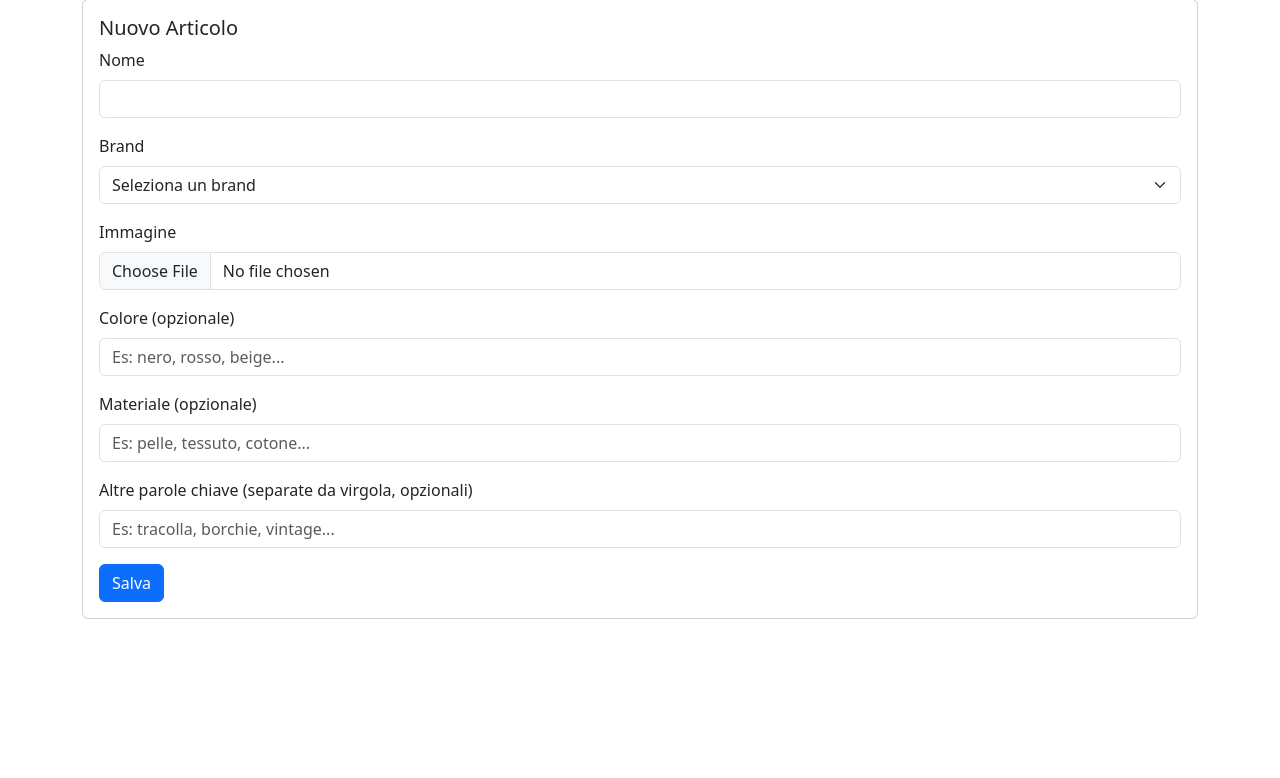
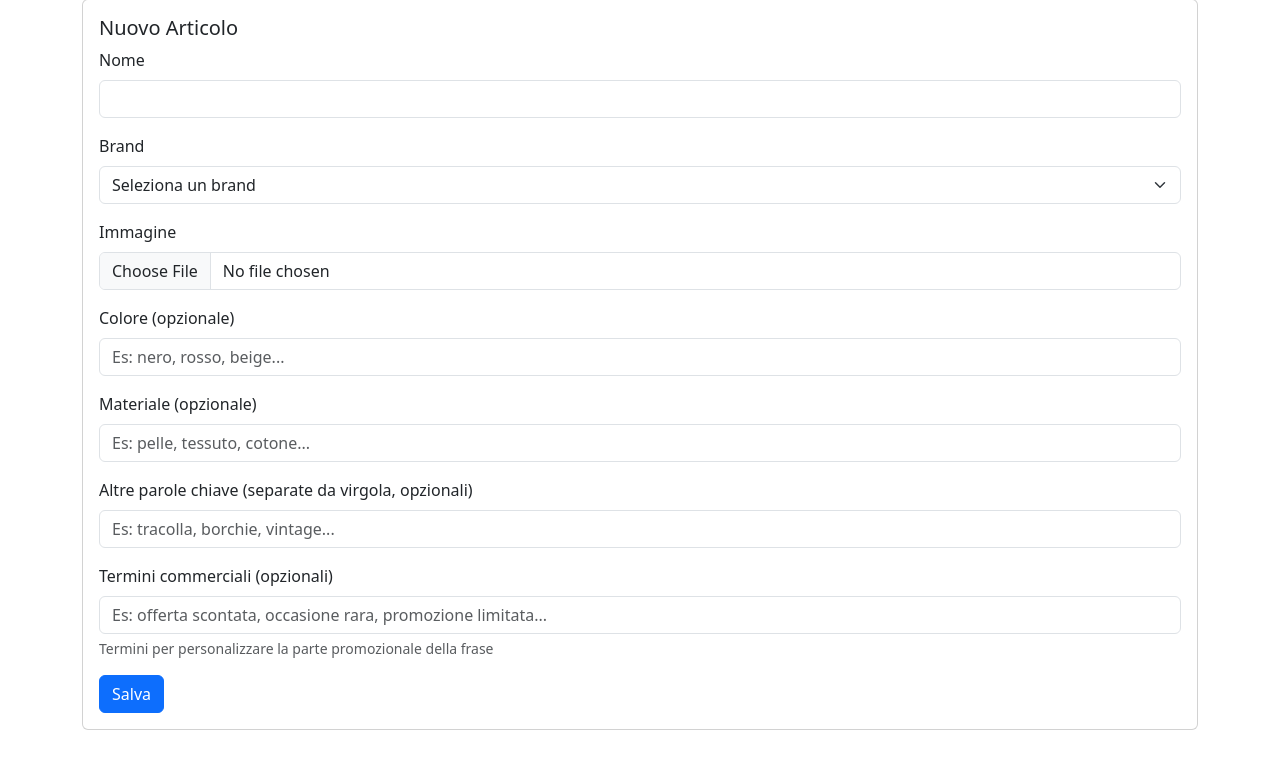
Before and after one commit to FlavioLombardi95/dist_gestionale, a Flask app: page / in a window 1280 px wide. Shown: the part 97-875 px from the top of the page. Before the commit the page ends 716 px from the top, so only its background shows below. Run offline with Flask 3, Linux system fonts and the light colour scheme; data that the repository does not hold is empty.

Commit message:
Fix completo utilizzo colore/materiale/keywords e aggiunta termini commerciali - Aggiornato modello database con campi colore, materiale, termini_commerciali - Corretto invio dati form frontend per tutti i campi - Algoritmo ora utilizza correttamente colore e materiale separati - Aggiunta sezione termini commerciali personalizzabili - Frasi promozionali dinamiche basate su termini inseriti

```diff
--- a/app.py
+++ b/app.py
@@ -18,10 +18,11 @@ class Articolo(db.Model):
     nome = db.Column(db.String(100), nullable=False)
     brand = db.Column(db.String(100), nullable=False)
     immagine = db.Column(db.String(200))
+    colore = db.Column(db.String(50))
+    materiale = db.Column(db.String(100))
     keywords = db.Column(db.Text)
+    termini_commerciali = db.Column(db.Text)
     created_at = db.Column(db.DateTime, default=datetime.utcnow)
-    colore = db.Column(db.String(50))
-    materiale = db.Column(db.String(50))
 
     def to_dict(self):
         return {
@@ -29,9 +30,10 @@ class Articolo(db.Model):
             'nome': self.nome,
             'brand': self.brand,
             'immagine': self.immagine,
-            'colore': self.colore,
-            'materiale': self.materiale,
-            'keywords': self.keywords.split(',') if self.keywords else []
+            'colore': self.colore or '',
+            'materiale': self.materiale or '',
+            'keywords': self.keywords.split(',') if self.keywords else [],
+            'termini_commerciali': self.termini_commerciali.split(',') if self.termini_commerciali else []
         }
 
 with app.app_context():
@@ -62,9 +64,10 @@ def create_articolo():
         nome=data['nome'],
         brand=data['brand'],
         immagine=filename,
-        colore=data.get('colore', ''),
-        materiale=data.get('materiale', ''),
-        keywords=data['keywords']
+        colore=data.get('colore', '').strip(),
+        materiale=data.get('materiale', '').strip(),
+        keywords=data.get('keywords', '').strip(),
+        termini_commerciali=data.get('termini_commerciali', '').strip()
     )
 
     db.session.add(articolo)
@@ -79,9 +82,10 @@ def update_articolo(id):
 
     articolo.nome = data['nome']
     articolo.brand = data['brand']
-    articolo.colore = data.get('colore', '')
-    articolo.materiale = data.get('materiale', '')
-    articolo.keywords = data['keywords']
+    articolo.colore = data.get('colore', '').strip()
+    articolo.materiale = data.get('materiale', '').strip()
+    articolo.keywords = data.get('keywords', '').strip()
+    articolo.termini_commerciali = data.get('termini_commerciali', '').strip()
 
     file = request.files.get('immagine')
     if file:
@@ -175,13 +179,13 @@ def riconosci_tipo_articolo(nome):
     else:
         return 'generico'
 
-def crea_descrizione_semantica(tipo_articolo, keywords_classificate, brand):
-    """Crea una descrizione semantica basata sul tipo di articolo e keywords"""
+def crea_descrizione_semantica(tipo_articolo, colore, materiale, keywords_classificate, brand):
+    """Crea una descrizione semantica basata sul tipo di articolo e attributi"""
 
     # Template semantici per ogni tipo di articolo
     templates = {
         'borsa': {
-            'base': "Una borsa che",
+            'base': "Una borsa",
             'con_materiale': "realizzata in {materiale}",
             'con_colore': "nella raffinata tonalità {colore}",
             'con_stile': "dallo stile {stile}",
@@ -245,16 +249,14 @@ def crea_descrizione_semantica(tipo_articolo, keywords_classificate, brand):
     parti_frase = [template['base']]
 
     # Aggiungi materiale se presente
-    if keywords_classificate['materiali']:
-        materiale = random.choice(keywords_classificate['materiali'])
+    if materiale:
         parti_frase.append(template['con_materiale'].format(materiale=materiale))
 
     # Aggiungi colore se presente
-    if keywords_classificate['colori']:
-        colore = random.choice(keywords_classificate['colori'])
+    if colore:
         parti_frase.append(template['con_colore'].format(colore=colore))
 
-    # Aggiungi stile se presente
+    # Aggiungi stile se presente nelle keywords
     if keywords_classificate['stili']:
         stile = random.choice(keywords_classificate['stili'])
         parti_frase.append(template['con_stile'].format(stile=stile))
@@ -293,15 +295,45 @@ def crea_descrizione_semantica(tipo_articolo, keywords_classificate, brand):
 
     return descrizione.capitalize()
 
-def genera_frase_intelligente(brand, nome, keywords_classificate, frase_precedente=None):
+def genera_frase_commerciale(termini_commerciali):
+    """Genera una frase promozionale usando i termini commerciali"""
+
+    # Frasi promozionali base
+    frasi_base = [
+        "Approfitta ora della nostra {termine} esclusiva: un'occasione irripetibile per aggiungere questo pezzo unico alla tua collezione!",
+        "Ti invitiamo a cogliere questa {termine} speciale con uno sconto eccezionale, disponibile solo per un periodo limitato!",
+        "Non perdere questa {termine} unica: abbiamo preparato per te una proposta che non potrai rifiutare!",
+        "Questa è l'occasione perfetta per rendere tuo questo articolo esclusivo, grazie alla nostra {termine} vantaggiosa!"
+    ]
+
+    # Termini commerciali predefiniti
+    termini_default = [
+        'offerta', 'promozione', 'occasione', 'opportunità', 'proposta'
+    ]
+
+    # Usa i termini dell'articolo se presenti, altrimenti quelli predefiniti
+    if termini_commerciali:
+        termini_disponibili = [t.strip() for t in termini_commerciali if t.strip()]
+        if termini_disponibili:
+            termine = random.choice(termini_disponibili)
+        else:
+            termine = random.choice(termini_default)
+    else:
+        termine = random.choice(termini_default)
+
+    frase_base = random.choice(frasi_base)
+    return frase_base.format(termine=termine)
+
+def genera_frase_intelligente(brand, nome, colore, materiale, keywords_classificate, termini_commerciali, frase_precedente=None):
     """Genera una frase intelligente con interpretazione semantica"""
 
     # Riconosci il tipo di articolo
     tipo_articolo = riconosci_tipo_articolo(nome)
 
-    # Se non ci sono keywords, usa frasi specifiche per brand
-    tutte_keywords = sum(keywords_classificate.values(), [])
-    if not tutte_keywords:
+    # Se non ci sono informazioni utili, usa frasi specifiche per brand
+    ha_info = colore or materiale or any(keywords_classificate.values())
+
+    if not ha_info:
         frasi_brand = [
             f"Un pezzo iconico firmato {brand} che rappresenta l'eccellenza del design italiano.",
             f"La qualità superiore di {brand} si esprime in questo articolo dal fascino intramontabile.",
@@ -311,30 +343,17 @@ def genera_frase_intelligente(brand, nome, keywords_classificate, frase_preceden
         ]
         frase_descrittiva = random.choice(frasi_brand)
     else:
-        # Crea descrizione semantica
-        frase_descrittiva = crea_descrizione_semantica(tipo_articolo, keywords_classificate, brand)
+        # Crea descrizione semantica usando tutti i dati disponibili
+        frase_descrittiva = crea_descrizione_semantica(tipo_articolo, colore, materiale, keywords_classificate, brand)
 
-    # Frase promozionale variabile
-    frasi_promozionali = [
-        "Approfitta ora della nostra offerta esclusiva: un'occasione irripetibile per aggiungere questo pezzo unico alla tua collezione!",
-        "Ti invitiamo a cogliere questa opportunità speciale con uno sconto eccezionale, disponibile solo per un periodo limitato!",
-        "Non perdere questa occasione unica: abbiamo preparato per te un'offerta speciale che non potrai rifiutare!",
-        "Questa è l'occasione perfetta per rendere tuo questo articolo esclusivo, grazie alla nostra proposta vantaggiosa!"
-    ]
-
-    frase_promozionale = random.choice(frasi_promozionali)
+    # Genera frase promozionale con termini commerciali
+    frase_promozionale = genera_frase_commerciale(termini_commerciali)
 
     # Combina le frasi
     frase_completa = f"{frase_descrittiva} {frase_promozionale}"
 
     # Evita ripetizioni del brand
     frase_finale = evita_ripetizioni_brand(frase_completa, brand, nome)
-
-    # Se è identica alla precedente, prova una variante
-    if frase_finale == frase_precedente and len(frasi_promozionali) > 1:
-        frase_promozionale_alt = random.choice([f for f in frasi_promozionali if f != frase_promozionale])
-        frase_finale = f"{frase_descrittiva} {frase_promozionale_alt}"
-        frase_finale = evita_ripetizioni_brand(frase_finale, brand, nome)
 
     return frase_finale
 
@@ -358,13 +377,25 @@ def evita_ripetizioni_brand(testo, brand, nome):
 @app.route('/api/genera-frase/<int:id>', methods=['GET'])
 def genera_frase(id):
     articolo = Articolo.query.get_or_404(id)
+
+    # Estrai tutti i dati dall'articolo
+    colore = articolo.colore.strip() if articolo.colore else ''
+    materiale = articolo.materiale.strip() if articolo.materiale else ''
     keywords = articolo.keywords.split(',') if articolo.keywords else []
+    termini_commerciali = articolo.termini_commerciali.split(',') if articolo.termini_commerciali else []
 
     # Classifica le keywords
     keywords_classificate = classifica_keywords(keywords)
 
     # Genera la frase intelligente
-    frase = genera_frase_intelligente(articolo.brand, articolo.nome, keywords_classificate)
+    frase = genera_frase_intelligente(
+        articolo.brand,
+        articolo.nome,
+        colore,
+        materiale,
+        keywords_classificate,
+        termini_commerciali
+    )
 
     return jsonify({'frase': frase})
 
--- a/templates/index.html
+++ b/templates/index.html
@@ -108,6 +108,11 @@
                         <label for="keywords" class="form-label">Altre parole chiave (separate da virgola, opzionali)</label>
                         <input type="text" class="form-control" id="keywords" placeholder="Es: tracolla, borchie, vintage...">
                     </div>
+                    <div class="mb-3">
+                        <label for="termini_commerciali" class="form-label">Termini commerciali (opzionali)</label>
+                        <input type="text" class="form-control" id="termini_commerciali" placeholder="Es: offerta scontata, occasione rara, promozione limitata...">
+                        <div class="form-text">Termini per personalizzare la parte promozionale della frase</div>
+                    </div>
                     <button type="submit" class="btn btn-primary">Salva</button>
                 </form>
             </div>
@@ -170,7 +175,10 @@
             const formData = new FormData();
             formData.append('nome', document.getElementById('nome').value);
             formData.append('brand', document.getElementById('brand').value);
+            formData.append('colore', document.getElementById('colore').value);
+            formData.append('materiale', document.getElementById('materiale').value);
             formData.append('keywords', document.getElementById('keywords').value);
+            formData.append('termini_commerciali', document.getElementById('termini_commerciali').value);
 
             const immagine = document.getElementById('immagine').files[0];
             if (immagine) {
@@ -321,7 +329,10 @@
         function editArticolo(articolo) {
             document.getElementById('nome').value = articolo.nome;
             document.getElementById('brand').value = articolo.brand;
+            document.getElementById('colore').value = articolo.colore || '';
+            document.getElementById('materiale').value = articolo.materiale || '';
             document.getElementById('keywords').value = articolo.keywords.join(', ');
+            document.getElementById('termini_commerciali').value = articolo.termini_commerciali.join(', ');
 
             const form = document.getElementById('articoloForm');
             form.dataset.editId = articolo.id;
```
Also changed, not shown: instance/gestionale.db (added), static/uploads/20250610_105830_imagestest.jpeg (added), static/uploads/20250610_110904_imagestest.jpeg (added).
